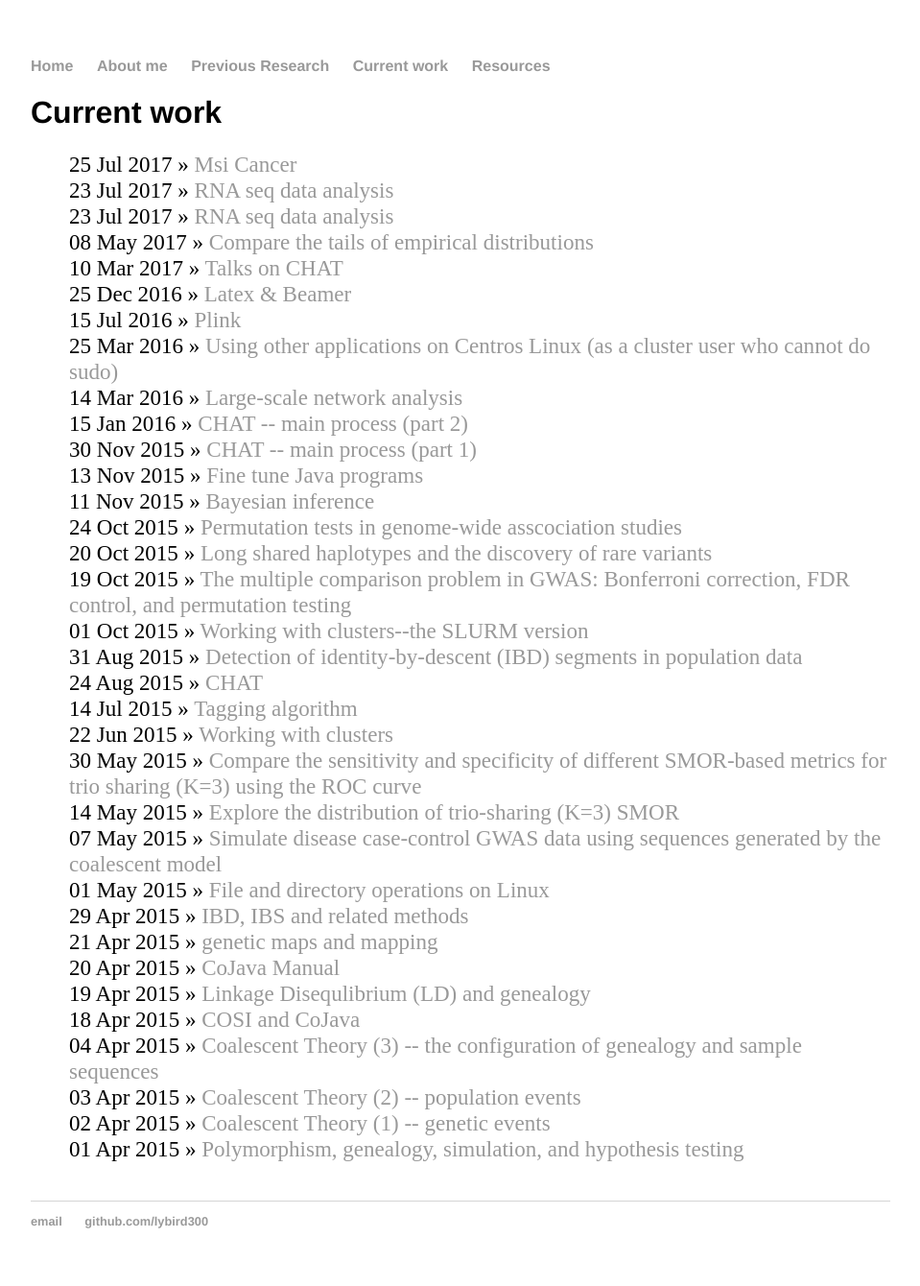
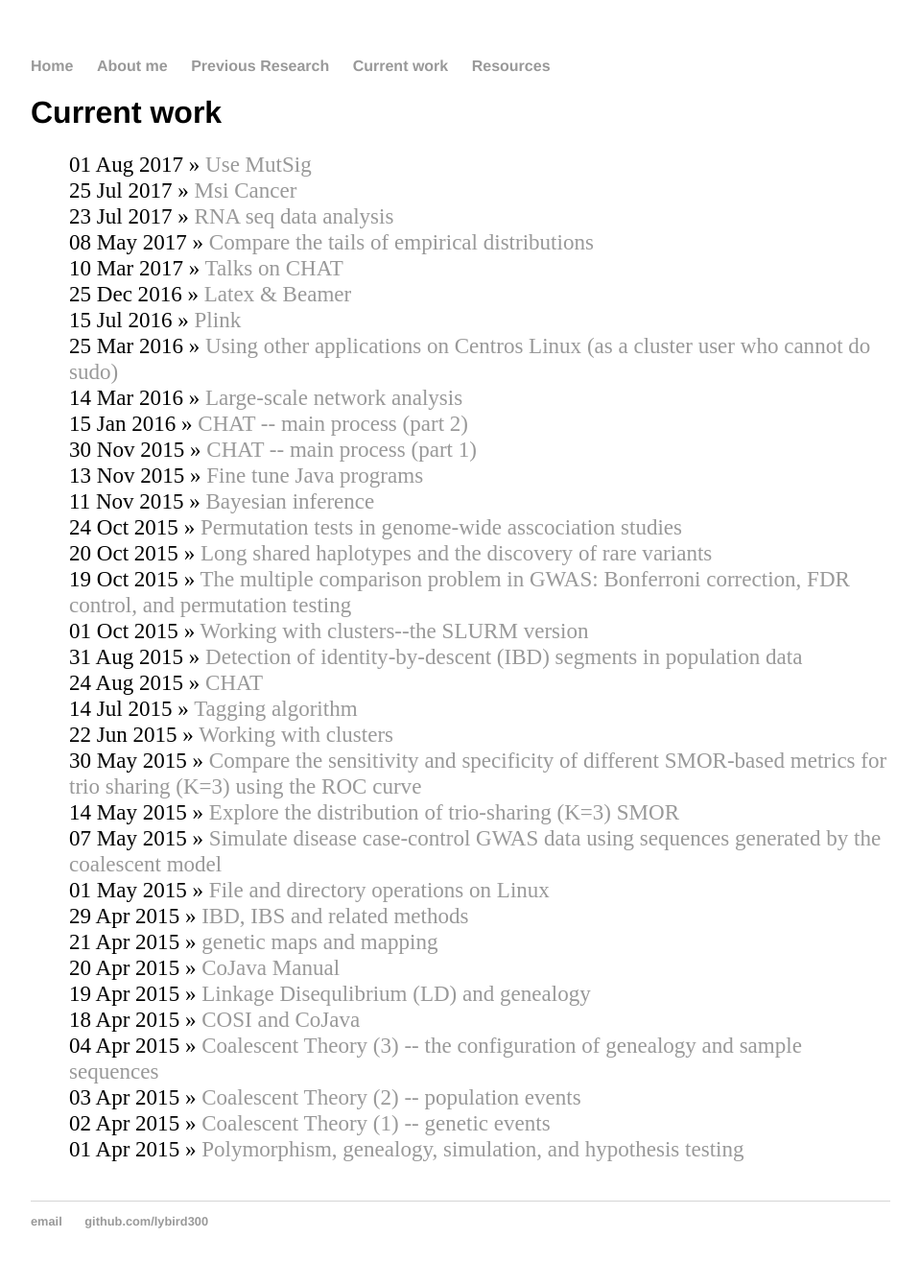
Before and after one commit to lybird300/lybird300.github.io, a Jekyll site: the page built from now/index.html, in a window 1280 px wide. Shown: the whole page at 96% size, without its empty margins (160-1119 px from the left). Built offline with Jekyll 4.4.1, drawn with Linux system fonts in a browser that asks for light colours.

Commit message:
Update 2017-08-01-mutsig.md

```diff
--- a/_posts/2017-08-01-mutsig.md
+++ b/_posts/2017-08-01-mutsig.md
@@ -1,5 +1,7 @@
 ---
 layout: post
-title: RNA seq data analysis
-date: 2017-07-23
+title: Use MutSig
+date: 2017-08-01
 ---
+
+Home page of MutSig: http://archive.broadinstitute.org/cancer/cga/mutsig
```
